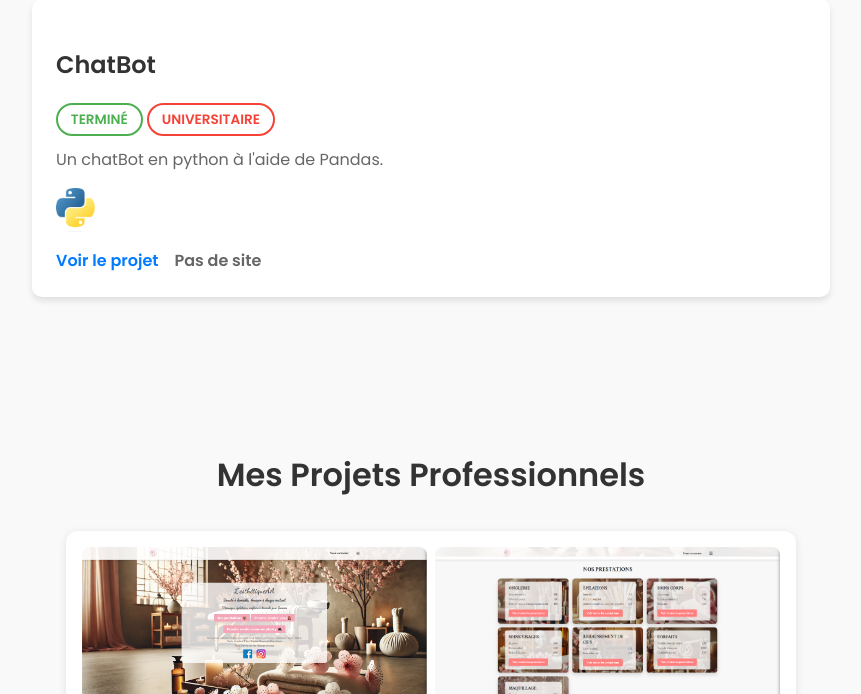
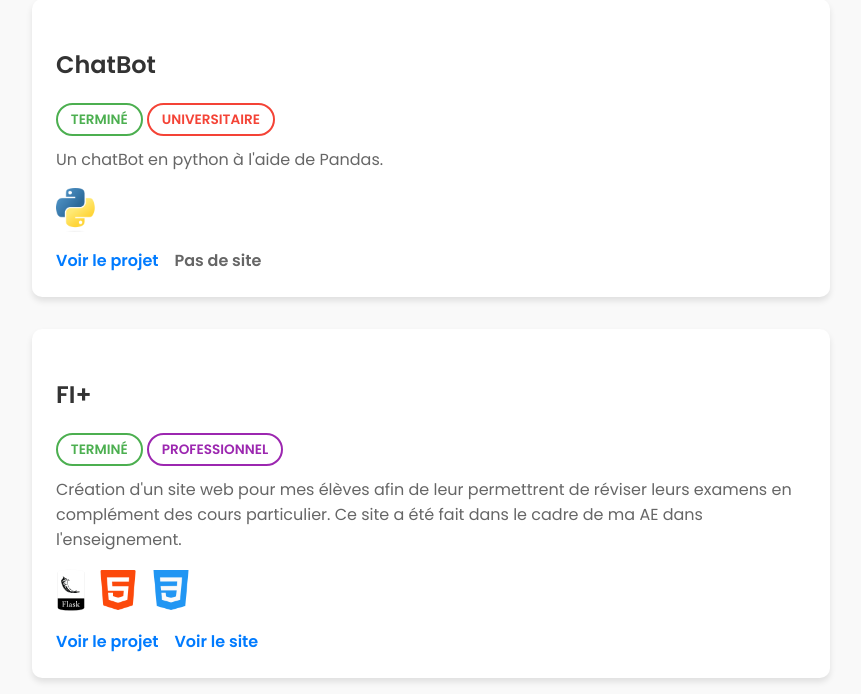
Before and after one commit to Kez0X/Portefolio, a Flask app: page / in a window 1280 px wide. Shown: the part 5806-6500 px from the top of the page, without its empty margins (209-1070 px from the left). Run offline with Flask 3, Linux system fonts and the light colour scheme.

Commit message:
feat : new project

```diff
--- a/PORTEFOLIO/templates/index.html
+++ b/PORTEFOLIO/templates/index.html
@@ -396,6 +396,26 @@
                     </div>
                 </div>
 
+                <div class="project-card">
+                    <div class="project-header">
+                        <h3>FI+</h3>
+                        <span class="project-status status-completed">Terminé</span>
+                        <span class="project-type type-professional">Professionnel</span>
+                    </div>
+                    <p class="project-description">
+                        Création d'un site web pour mes élèves afin de leur permettrent de réviser leurs examens en complément des cours particulier. Ce site a été fait dans le cadre de ma AE dans l'enseignement.
+                    </p>
+                    <div class="project-technologies">
+                        <img src="../static/image/flask.png" alt="Flask">
+                        <img src="../static/image/html.png" alt="Html">
+                        <img src="../static/image/css.png" alt="Css">
+                    </div>
+                    <div class="project-links">
+                        <a href="https://fi-y7te.onrender.com/" target="_blank" class="project-link">Voir le projet</a>
+                        <a href="https://github.com/Kez0X/FI-" target="_blank" class="project-link">Voir le site</a>
+                    </div>
+                </div>
+
             </div>
         </section>
         <section id="projects-pro" class="projects-pro-section">
@@ -445,6 +465,21 @@
                             Création d'une application d'aide à la prise de parole pour un client utilisant l'API de Gemini. Pour ce faire nous avons utiliser Flutter, et NodeJS pour discuter avec l'API de Gemini.
                         </p>
                         <a href="#" target="_blank" class="project-pro-link">Voir le projet</a>
+                    </div>
+                </div>
+
+                <div class="project-pro-card">
+                    <div class="project-pro-images">
+                        <img src="../static/image/fi+Home.PNG" alt="Easy Pitch - Image 1" class="project-pro-image">
+                        <img src="../static/image/fi+Courses.PNG" alt="Easy Pitch - Image 2" class="project-pro-image">
+                    </div>
+                    <div class="project-pro-details">
+                        <h3>FI +</h3>
+                        <span class="project-pro-status status-completed">Terminé</span>
+                        <p class="project-pro-description">
+                            Création d'un site web pour mes élèves afin de leur permettrent de réviser leurs examens en complément des cours particulier. Ce site a été fait dans le cadre de ma AE dans l'enseignement.
+                        </p>
+                        <a href="https://fi-y7te.onrender.com/" target="_blank" class="project-pro-link">Voir le projet</a>
                     </div>
                 </div>
             </div>
```
Also changed, not shown: PORTEFOLIO/static/image/fi+Courses.PNG (added), PORTEFOLIO/static/image/fi+Home.PNG (added).
